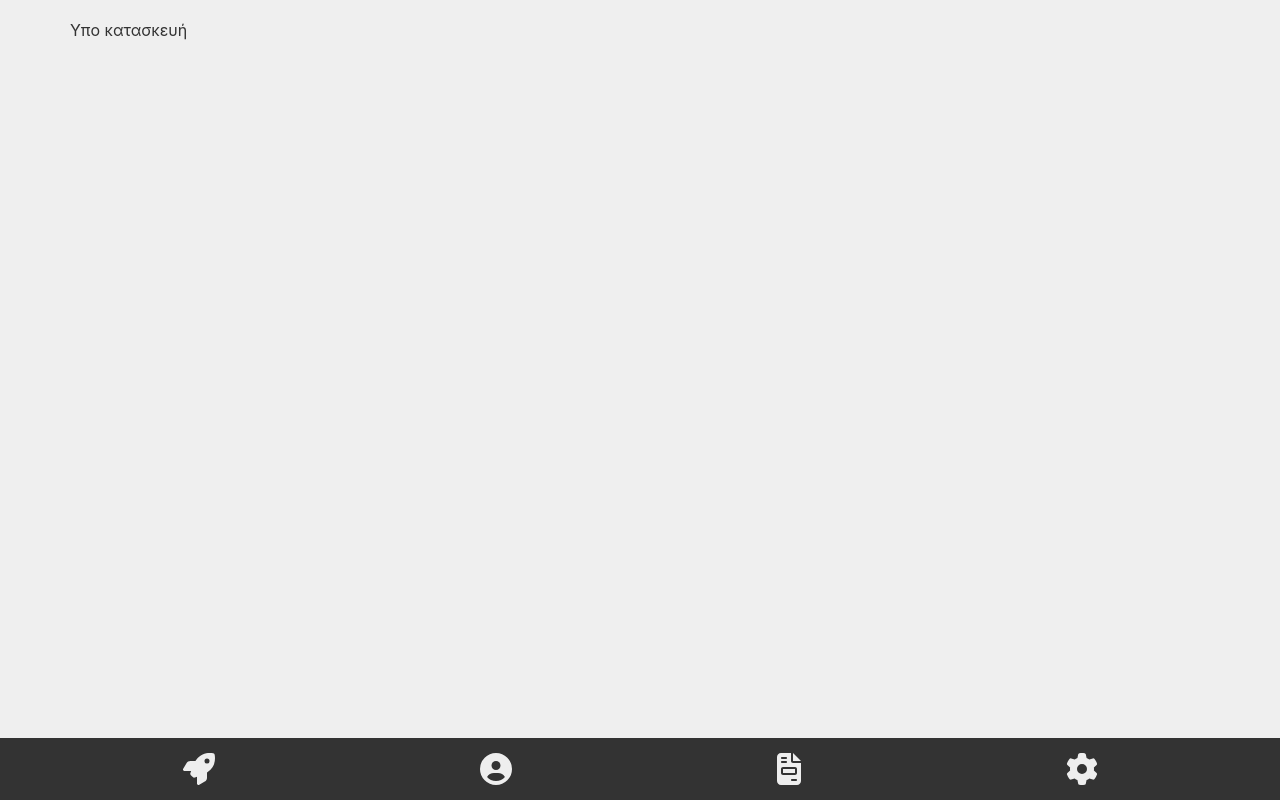
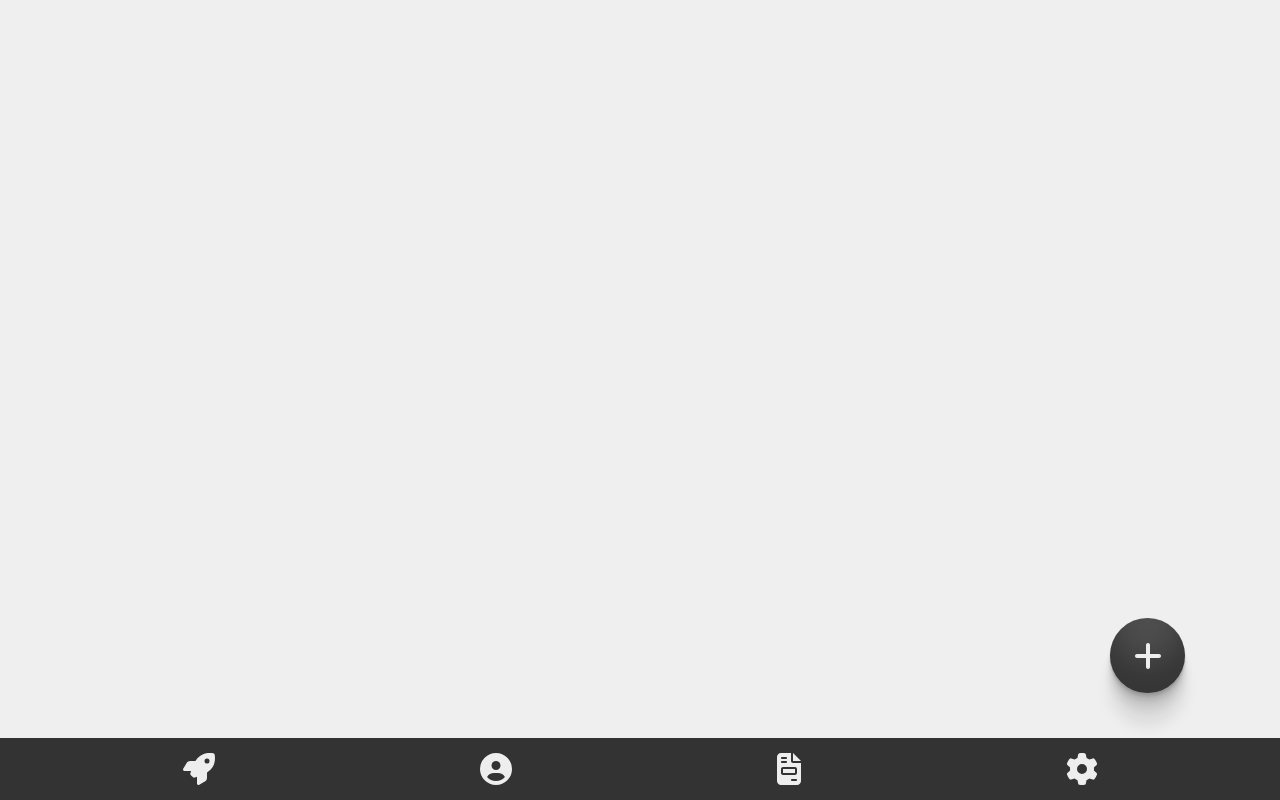
Before and after one commit to ktsalik/order-keep, a React (Create React App) app: page /customers in a window 1280 px wide. Built offline with nearby package versions, Linux system fonts and the light colour scheme; a web font is replaced by a local one.

Commit message:
add new-customer page

```diff
--- a/src/App.js
+++ b/src/App.js
@@ -3,6 +3,7 @@ import './App.scss';
 import BottomMenu from './features/bottom-menu/BottomMenu';
 import Customers from './features/customers/Customers';
 import Menu from './features/menu/Menu';
+import NewCustomer from './features/new-customer/NewCustomer';
 
 function App() {
   return (
@@ -12,6 +13,7 @@ function App() {
           <Routes>
             <Route path="/" element={<Menu />}></Route>
             <Route path="/customers" element={<Customers />}></Route>
+            <Route path="/new-customer" element={<NewCustomer />}></Route>
           </Routes>
         </main>
 
--- a/src/features/customers/Customers.js
+++ b/src/features/customers/Customers.js
@@ -1,10 +1,15 @@
+import { faPlus } from '@fortawesome/free-solid-svg-icons';
+import { FontAwesomeIcon } from '@fortawesome/react-fontawesome';
+import { Link } from 'react-router-dom';
 import './Customers.scss';
 
 const Customers = (props) => {
 
   return (
     <div className="Customers">
-      Υπο κατασκευή
+      <Link className="btn-new-customer" to="/new-customer">
+        <FontAwesomeIcon icon={faPlus} size="2x" />
+      </Link>
     </div>
   );
 }
--- a/src/features/customers/Customers.scss
+++ b/src/features/customers/Customers.scss
@@ -1,5 +1,22 @@
 @import '../../variables.scss';
 
 .Customers {
+  flex: 1;
+  position: relative;
 
+  .btn-new-customer {
+    position: absolute;
+    width: 75px;
+    height: 75px;
+    left: unset;
+    bottom: 25px;
+    right: 25px;
+    display: flex;
+    justify-content: center;
+    align-items: center;
+    border-radius: 50%;
+    background-color: $menu-background-color;
+    color: $menu-text-color;
+    box-shadow: rgba(0, 0, 0, 0.17) 0px -23px 25px 0px inset, rgba(0, 0, 0, 0.15) 0px -36px 30px 0px inset, rgba(0, 0, 0, 0.1) 0px -79px 40px 0px inset, rgba(0, 0, 0, 0.06) 0px 2px 1px, rgba(0, 0, 0, 0.09) 0px 4px 2px, rgba(0, 0, 0, 0.09) 0px 8px 4px, rgba(0, 0, 0, 0.09) 0px 16px 8px, rgba(0, 0, 0, 0.09) 0px 32px 16px;
+  }
 }
--- a/src/features/menu/Menu.js
+++ b/src/features/menu/Menu.js
@@ -2,7 +2,7 @@ import { faCog, faFileCirclePlus, faFileInvoice, faSearchPlus, faUserCircle, faU
 import { FontAwesomeIcon } from '@fortawesome/react-fontawesome';
 import './Menu.scss';
 import { Link } from 'react-router-dom';
-import { useEffect, useRef, useState } from 'react';
+import { useEffect, useState } from 'react';
 import { useSelector } from 'react-redux';
 
 const Menu = (props) => {
@@ -20,7 +20,7 @@ const Menu = (props) => {
 
   return (
     <div className="Menu">
-      <Link className={`option ${positionOptions ? 'positioned' : ''}`} to="/">
+      <Link className={`option ${positionOptions ? 'positioned' : ''}`} to="/new-customer">
         <FontAwesomeIcon icon={faUserPlus} size="2x" />
         <span>{t.menu.newCustomer}</span>
       </Link>
--- a/src/features/menu/Menu.scss
+++ b/src/features/menu/Menu.scss
@@ -80,7 +80,7 @@
       width: 115px;
       width: 0;
       overflow-x: hidden;
-      padding: 3px 0;
+      padding: 5px 0;
       border-radius: 5px;
       background-color: $bottom-menu-background-color;
       text-align: center;
--- /dev/null
+++ b/src/features/new-customer/NewCustomer.js
@@ -0,0 +1,12 @@
+import './NewCustomer.scss';
+
+const NewCustomer = (props) => {
+
+  return (
+    <div className="NewCustomer">
+      New Customer page
+    </div>
+  );
+}
+
+export default NewCustomer;
--- /dev/null
+++ b/src/features/new-customer/NewCustomer.scss
@@ -0,0 +1,5 @@
+@import '../../variables.scss';
+
+.NewCustomer {
+
+}
```
